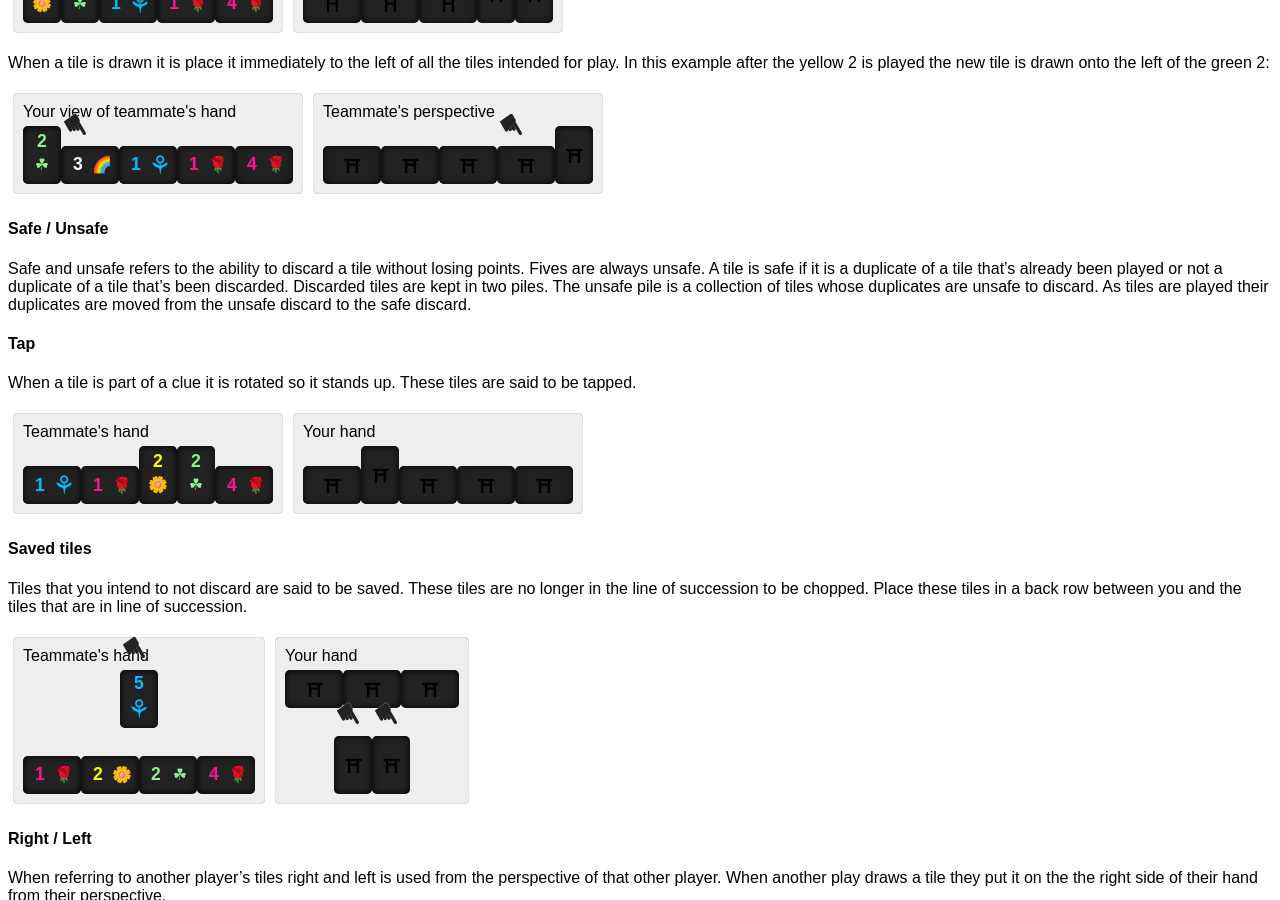
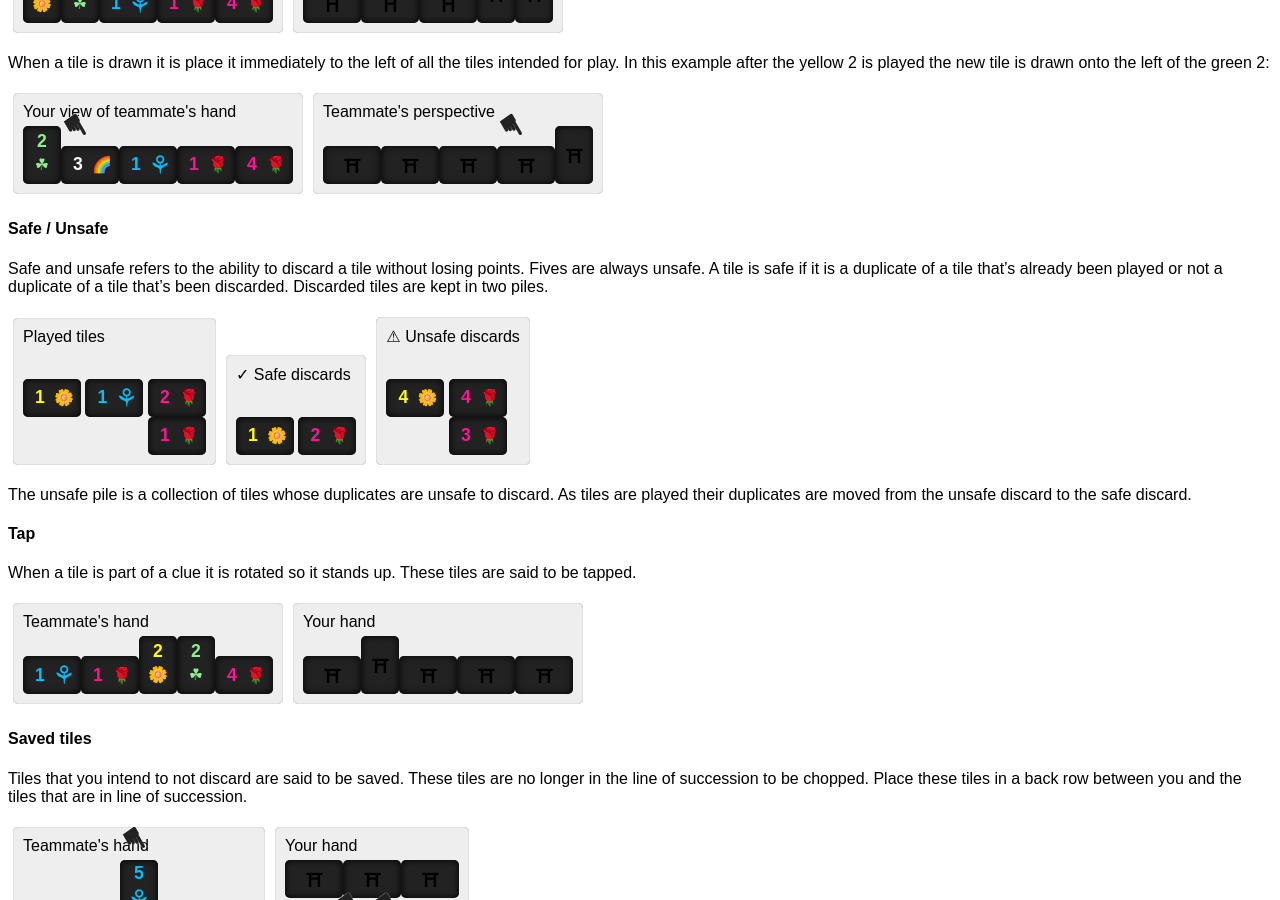
Before and after one commit to davidleston/hanabi-how-to, a Jekyll site: the page built from index.md, in a window 1280 px wide and 900 px high, scrolled down 2733 px. Built offline with Jekyll 4.4.1, drawn with Linux system fonts in a browser that asks for light colours; our own code applies the rules of GitHub Pages for plain Markdown files; some of the changed text lies outside the part shown.

Commit message:
two discard pile example

```diff
--- a/index.md
+++ b/index.md
@@ -154,7 +154,7 @@ If a tile that is about to be discarded is clued then the clue is to not discard
 
 <game>
   <pile>
-    <header>Discarded tiles</header>
+    <header>Discards</header>
     <tiles>
       <tile color="yellow" rank="4"></tile>
     </tiles>
@@ -324,7 +324,47 @@ When a tile is drawn it is place it immediately to the left of all the tiles int
 </game>
 
 #### Safe / Unsafe
-Safe and unsafe refers to the ability to discard a tile without losing points. Fives are always unsafe. A tile is safe if it is a duplicate of a tile that’s already been played or not a duplicate of a tile that’s been discarded. Discarded tiles are kept in two piles. The unsafe pile is a collection of tiles whose duplicates are unsafe to discard. As tiles are played their duplicates are moved from the unsafe discard to the safe discard.
+Safe and unsafe refers to the ability to discard a tile without losing points. Fives are always unsafe. A tile is safe if it is a duplicate of a tile that’s already been played or not a duplicate of a tile that’s been discarded. Discarded tiles are kept in two piles.
+
+ <game>
+   <pile>
+     <header>Played tiles</header>
+     <tiles>
+       <tile color="yellow" rank="1"></tile>
+     </tiles>
+     <tiles>
+       <tile color="blue" rank="1"></tile>
+     </tiles>
+     <tiles>
+       <tile color="red" rank="1"></tile>
+       <tile color="red" rank="2"></tile>
+     </tiles>
+   </pile>
+
+   <pile>
+     <header>✓ Safe discards</header>
+     <tiles>
+       <tile color="yellow" rank="1"></tile>
+     </tiles>
+     <tiles>
+       <tile color="red" rank="2"></tile>
+     </tiles>
+   </pile>
+
+   <pile>
+     <header>⚠ Unsafe discards</header>
+     <tiles>
+       <tile color="yellow" rank="4"></tile>
+     </tiles>
+     <tiles>
+       <tile color="red" rank="3"></tile>
+       <tile color="red" rank="4"></tile>
+     </tiles>
+   </pile>
+ </game>
+
+
+ The unsafe pile is a collection of tiles whose duplicates are unsafe to discard. As tiles are played their duplicates are moved from the unsafe discard to the safe discard.
 
 #### Tap
 
```
